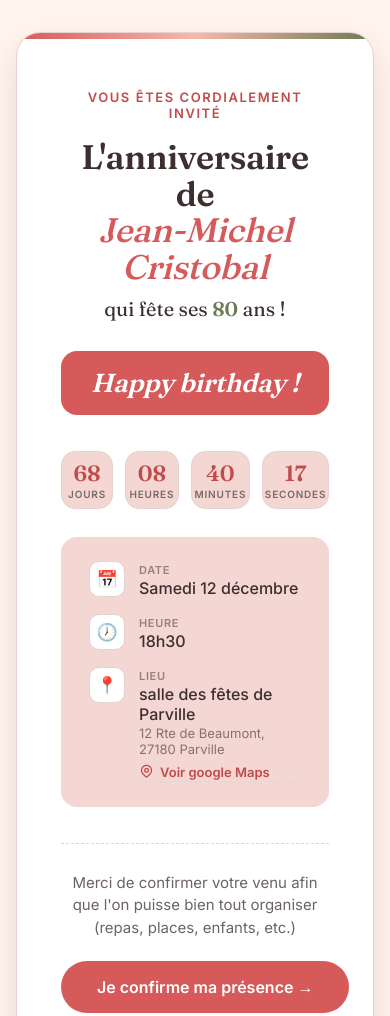
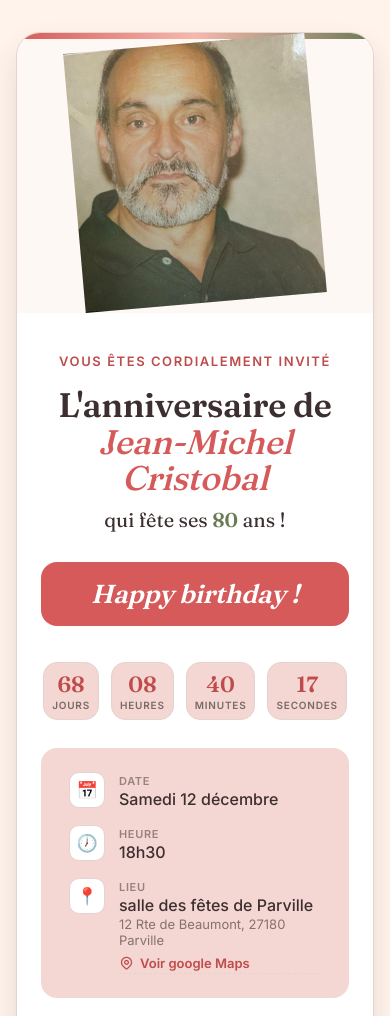
Before and after one commit to neilolivier27-sys/mon-invitation, a plain HTML site: page public/index.html in a window 390 px wide. Shown: the top 1016 px of the page. Drawn offline with nearby package versions, Linux system fonts and the light colour scheme.

Commit message:
Photo de l'hôte sur le côté

```diff
--- a/public/index.html
+++ b/public/index.html
@@ -10,6 +10,10 @@
         </head>
         <body>
             <section id="step1" class="card-invitation visible">
+                <div class="invitation-layout">
+                    <div class="invitation-image-wrap">
+                        <img class="invitation-image" src="Images/JM.jpeg" alt="Jean-Michel">
+                    </div>
                 <div class="content">
                     <p class="eyebrow">Vous êtes cordialement invité</p>
                     <h1 class="headline">L'anniversaire de<br><span class="name">Jean-Michel Cristobal</span></h1>
@@ -52,6 +56,7 @@
                     <p class="rsvp-text">Merci de confirmer votre venu afin que l'on puisse bien tout organiser (repas, places, enfants, etc.)</p>
                     <a href="#formulaire" class="rsvp-button">Je confirme ma présence →</a>
                     <p class="rsvp-deadline">Merci de répondre avant le 1er novembre 2026</p>
+                </div>
                 </div>
             </section>
 
--- a/public/invitation.css
+++ b/public/invitation.css
@@ -38,7 +38,7 @@
 
     /* ---- Carte étape 1 : invitation ---- */
     .card-invitation {
-        max-width: 560px;
+        max-width: 960px;
         width: 100%;
         background: var(--bg-panel);
         border-radius: 24px;
@@ -68,6 +68,28 @@
 
     #step1.cache {
         display: none;
+    }
+
+    .invitation-layout {
+        display: grid;
+        grid-template-columns: minmax(260px, 0.42fr) minmax(0, 1fr);
+        align-items: stretch;
+    }
+
+    .invitation-image-wrap {
+        display: flex;
+        align-items: center;
+        justify-content: center;
+        padding: 24px 12px;
+        background: #fdf8f4;
+    }
+
+    .invitation-image {
+        display: block;
+        width: 100%;
+        max-height: 480px;
+        object-fit: contain;
+        transform: rotate(-5deg);
     }
 
     .content {
@@ -580,6 +602,24 @@
     }
 
     @media (max-width: 640px) {
+        .invitation-layout {
+            grid-template-columns: 1fr;
+        }
+
+        .invitation-image-wrap {
+            min-height: 220px;
+            max-height: 280px;
+            padding: 12px;
+        }
+
+        .invitation-image {
+            max-height: 260px;
+        }
+
+        .content {
+            padding: 40px 24px 36px;
+        }
+
         fieldset#form {
             padding: 20px;
         }
```
Also changed, not shown: public/Images/JM.jpeg (added).
